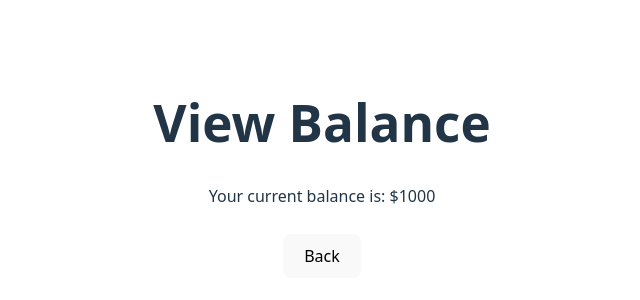
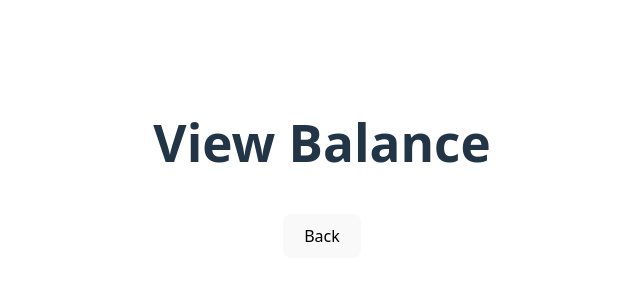
Before and after one commit to proton-sinanxrasheed/atm-simulation-app, a React (Vite) app: page /view-balance in a window 1280 px wide. Shown: the part 234-534 px from the top of the page, without its empty margins (318-958 px from the left). Built offline with nearby package versions, Linux system fonts and the light colour scheme.

Commit message:
Running Successfully Stage 2

```diff
--- a/src/App.tsx
+++ b/src/App.tsx
@@ -8,7 +8,7 @@ import Dashboard from './Dashboard';
 import ViewBalance from './ViewBalance';
 import DepositMoney from './DepositMoney';
 import WithdrawMoney from './WithdrawMoney';
-import { BalanceProvider } from './BalanceContext';
+import { BalanceProvider, useBalance } from './BalanceContext';
 
 function App() {
   const [currentPage, setCurrentPage] = useState('home');
--- a/src/BalanceContext.tsx
+++ b/src/BalanceContext.tsx
@@ -1,21 +1,39 @@
 import React, { createContext, useState, useContext } from 'react';
 import type { ReactNode } from 'react';
+interface UserBalance {
+  [username: string]: number;
+}
+
 interface BalanceContextType {
-  balance: number;
-  depositMoney: (amount: number) => void;
+  balances: UserBalance;
+  currentUser: string | null;
+  setCurrentUser: (username: string) => void;
+  depositMoney: (username: string, amount: number) => void;
+  withdrawMoney: (username: string, amount: number) => void;
 }
 
 const BalanceContext = createContext<BalanceContextType | undefined>(undefined);
 
 export const BalanceProvider = ({ children }: { children: ReactNode }) => {
-  const [balance, setBalance] = useState<number>(1000);
+  const [balances, setBalances] = useState<UserBalance>({});
+  const [currentUser, setCurrentUser] = useState<string | null>(null);
 
-  const depositMoney = (amount: number) => {
-    setBalance(balance + amount);
+  const depositMoney = (username: string, amount: number) => {
+    setBalances(prevBalances => ({
+      ...prevBalances,
+      [username]: (prevBalances[username] || 0) + amount
+    }));
+  };
+
+  const withdrawMoney = (username: string, amount: number) => {
+    setBalances(prevBalances => ({
+      ...prevBalances,
+      [username]: (prevBalances[username] || 0) - amount
+    }));
   };
 
   return (
-    <BalanceContext.Provider value={{ balance, depositMoney }}>
+    <BalanceContext.Provider value={{ balances, currentUser, setCurrentUser, depositMoney, withdrawMoney }}>
       {children}
     </BalanceContext.Provider>
   );
--- a/src/DepositMoney.tsx
+++ b/src/DepositMoney.tsx
@@ -4,7 +4,7 @@ import { useBalance } from './BalanceContext';
 
 const DepositMoney = () => {
   const navigate = useNavigate();
-  const { depositMoney } = useBalance();
+  const { depositMoney, currentUser } = useBalance();
   const [amount, setAmount] = useState('');
 
   const handleBackClick = () => {
@@ -13,8 +13,8 @@ const DepositMoney = () => {
 
   const handleDeposit = () => {
     const amountToDeposit = parseFloat(amount);
-    if (!isNaN(amountToDeposit) && amountToDeposit > 0) {
-      depositMoney(amountToDeposit);
+    if (!isNaN(amountToDeposit) && amountToDeposit > 0 && currentUser) {
+      depositMoney(currentUser, amountToDeposit);
       setAmount('');
       navigate('/view-balance');
     }
--- a/src/Login.tsx
+++ b/src/Login.tsx
@@ -1,4 +1,5 @@
 import React, { useState } from 'react';
+import { useBalance } from './BalanceContext';
 
 interface LoginProps {
   onBack: () => void;
@@ -9,6 +10,7 @@ const Login: React.FC<LoginProps> = ({ onBack, onLoginSuccess }) => {
   const [username, setUsername] = useState('');
   const [password, setPassword] = useState('');
   const [error, setError] = useState('');
+  const { setCurrentUser } = useBalance();
 
 const handleSubmit = (e: React.FormEvent) => {
     e.preventDefault();
@@ -26,6 +28,7 @@ const handleSubmit = (e: React.FormEvent) => {
       setError('Incorrect password');
       return;
     }
+    setCurrentUser(username);
     onLoginSuccess(user.name);
   };
 
--- a/src/SignUp.tsx
+++ b/src/SignUp.tsx
@@ -1,4 +1,5 @@
 import React, { useState } from 'react';
+import { useBalance } from './BalanceContext';
 
 interface SignUpProps {
   onBack: () => void;
@@ -10,6 +11,7 @@ const SignUp: React.FC<SignUpProps> = ({ onBack, onSignUpSuccess }) => {
   const [password, setPassword] = useState('');
   const [name, setName] = useState('');
   const [error, setError] = useState('');
+  const { setCurrentUser } = useBalance();
 
   const handleSubmit = (e: React.FormEvent) => {
     e.preventDefault();
@@ -23,6 +25,7 @@ const SignUp: React.FC<SignUpProps> = ({ onBack, onSignUpSuccess }) => {
     }
     const user = { username, password, name };
     localStorage.setItem(username, JSON.stringify(user));
+    setCurrentUser(username);
     onSignUpSuccess(name);
   };
 
--- a/src/ViewBalance.tsx
+++ b/src/ViewBalance.tsx
@@ -4,7 +4,7 @@ import { useBalance } from './BalanceContext';
 
 const ViewBalance = () => {
   const navigate = useNavigate();
-  const { balance } = useBalance();
+  const { balances, currentUser } = useBalance();
 
   const handleBackClick = () => {
     navigate('/');
@@ -13,7 +13,9 @@ const ViewBalance = () => {
   return (
     <div style={{ textAlign: 'center', marginTop: '50px' }}>
       <h1>View Balance</h1>
-      <p>Your current balance is: ${balance}</p>
+      {currentUser && (
+        <p>Your current balance is: ${balances[currentUser] || 0}</p>
+      )}
       <button onClick={handleBackClick} style={{ margin: '10px', padding: '10px 20px', fontSize: '16px' }}>Back</button>
     </div>
   );
--- a/src/WithdrawMoney.tsx
+++ b/src/WithdrawMoney.tsx
@@ -4,7 +4,7 @@ import { useBalance } from './BalanceContext';
 
 const WithdrawMoney = () => {
   const navigate = useNavigate();
-  const { balance, depositMoney } = useBalance();
+  const { withdrawMoney, currentUser } = useBalance();
   const [amount, setAmount] = useState('');
 
   const handleBackClick = () => {
@@ -13,8 +13,8 @@ const WithdrawMoney = () => {
 
   const handleWithdraw = () => {
     const amountToWithdraw = parseFloat(amount);
-    if (!isNaN(amountToWithdraw) && amountToWithdraw > 0 && amountToWithdraw <= balance) {
-      depositMoney(-amountToWithdraw);
+    if (!isNaN(amountToWithdraw) && amountToWithdraw > 0 && currentUser) {
+      withdrawMoney(currentUser, amountToWithdraw);
       setAmount('');
       navigate('/view-balance');
     } else {
```
